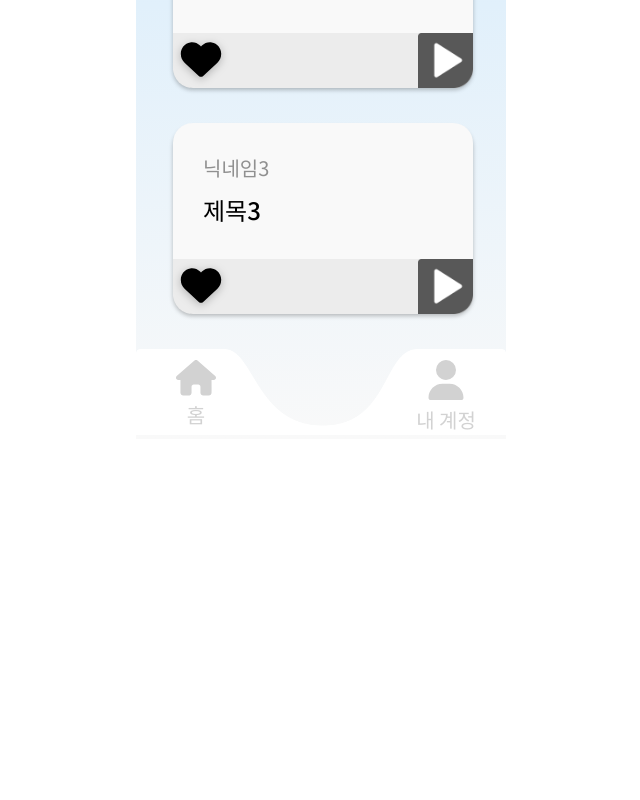
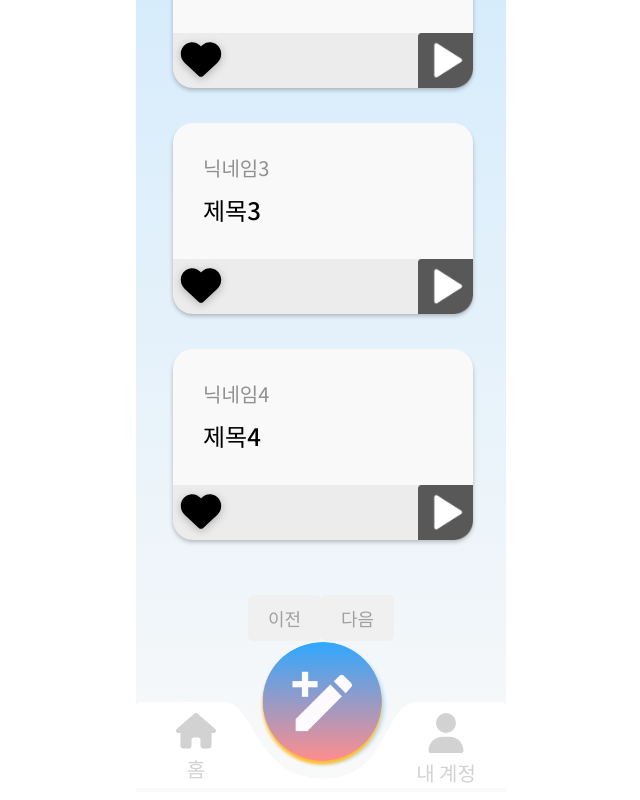
Before and after one commit to yunssup/MalMalMal_FE, a React (Vite) app: page /mainshare in a window 1280 px wide. Shown: the part 869-1669 px from the top of the page, without its empty margins (319-959 px from the left). Before the commit the page ends 1316 px from the top, so only its background shows below. Built offline with nearby package versions, Linux system fonts and the light colour scheme; a small style sheet from the web is missing.

Commit message:
전체 수정중

```diff
--- a/src/component/Mainshare.jsx
+++ b/src/component/Mainshare.jsx
@@ -32,10 +32,13 @@ const Logo = styled.img`
   flex-shrink: 0;
   margin-left: 3%;
 `;
-const Button = styled.button`
+const StyledLink = styled(Link)`
+  text-decoration: none !important;
+`;
+const Button = styled.span`
   display: flex;
-  background-color: transparent; /* 배경색 없애기 */
-  border: none; /* 테두리 없애기 */
+  background-color: transparent;
+  border: none;
 `;
 const ClickButton1 = styled.button`
   border: none;
@@ -208,12 +211,46 @@ const Image1 = styled.img`
   height: 55px;
   flex-shrink: 0;
 `;
+const PrevNextButtons = styled.div`
+  display: flex;
+  justify-content: center;
+  margin-top: 20px;
+
+  button {
+    border: none;
+    padding: 10px 20px;
+    font-size: 18px;
+    background-color: #ff6392;
+    color: #ffffff;
+    border-radius: 5px;
+    cursor: pointer;
+
+    &:disabled {
+      background-color: #f0f0f0;
+      color: #a0a0a0;
+      cursor: not-allowed;
+    }
+  }
+`;
+const ClickButton = styled.button`
+  border: none;
+  background-color: transparent;
+  cursor: pointer;
+  display: flex;
+  align-items: center;
+`;
+
+const Image2 = styled.img`
+  max-width: 130px;
+  max-height: 130px;
+  border-radius: 50%;
+  margin-bottom: -70px;
+  margin-left: 90%;
+  /* align-self: center; */
+`;
 
 export default function Click() {
-  const handleLoginClick = (path) => {
-    console.log("버튼이 클릭되었습니다.");
-  };
-
+  const perPage = 4;
   const mainPostsData = [
     { name: "닉네임1", title: "제목1" },
     { name: "닉네임2", title: "제목2" },
@@ -225,35 +262,36 @@ export default function Click() {
     { name: "닉네임1", title: "제목1" },
     { name: "닉네임2", title: "제목2" },
     { name: "닉네임3", title: "제목3" },
-    // { name: "닉네임4", title: "제목4" },
+    { name: "닉네임4", title: "제목4" },
   ];
+
   const [currentIndex, setCurrentIndex] = useState(0);
 
   const nextPost = () => {
-    if (currentIndex < mainPostsData.length - 1) {
-      setCurrentIndex(currentIndex + 1);
+    if (currentIndex < mainPostsData.length - perPage) {
+      setCurrentIndex(currentIndex + perPage);
     }
   };
 
   const prevPost = () => {
     if (currentIndex > 0) {
-      setCurrentIndex(currentIndex - 1);
+      setCurrentIndex(currentIndex - perPage);
     }
   };
-
-  const currentPost = mainPostsData[currentIndex];
-
+  const handleButtonClick = () => {
+    console.log("버튼 눌림");
+  };
   return (
     <Container>
       <Top>
         <Logo src="/말말말로고.jpg" alt="버튼 이미지" />
         <Button>
-          <Link to="/Mainsns">
+          <StyledLink to="/Mainsns">
             <ClickButton2>소식 나누기</ClickButton2>
-          </Link>
+          </StyledLink>
           <ClickButton1>지역 정보</ClickButton1>
         </Button>
-      </Top>
+      </Top>{" "}
       <Title>인기글</Title>
       <BestMain>
         <Swiper
@@ -279,7 +317,9 @@ export default function Click() {
       </BestMain>
       <Title>전체글</Title>
       <div>
-        {allPostsData.map((data, index) => (
+        {allPostsData
+          .slice(currentIndex, currentIndex + perPage)
+          .map((data, index) => (
             <MainPost key={index}>
               <Name1>{data.name}</Name1>
               <Text1>{data.title}</Text1>
@@ -290,6 +330,22 @@ export default function Click() {
             </MainPost>
           ))}
       </div>
+      <PrevNextButtons>
+        <button onClick={prevPost} disabled={currentIndex === 0}>
+          이전
+        </button>
+        <button
+          onClick={nextPost}
+          disabled={currentIndex >= allPostsData.length - perPage}
+        >
+          다음
+        </button>
+      </PrevNextButtons>
+      <ClickButton onClick={handleButtonClick}>
+        <StyledLink to="/Writeedit">
+          <Image2 src="/글쓰기버튼.png" alt="버튼 이미지" />
+        </StyledLink>
+      </ClickButton>
       <Footer />
     </Container>
   );
--- a/src/component/Mainsns.jsx
+++ b/src/component/Mainsns.jsx
@@ -31,6 +31,9 @@ const Logo = styled.img`
   height: 56.345px;
   flex-shrink: 0;
   margin-left: 3%;
+`;
+const StyledLink = styled(Link)`
+  text-decoration: none !important;
 `;
 const Button = styled.button`
   display: flex;
@@ -209,13 +212,45 @@ const Image1 = styled.img`
   height: 55px;
   flex-shrink: 0;
 `;
+const PrevNextButtons = styled.div`
+  display: flex;
+  justify-content: center;
+  margin-top: 20px;
 
+  button {
+    border: none;
+    padding: 10px 20px;
+    font-size: 18px;
+    background-color: #ff6392;
+    color: #ffffff;
+    border-radius: 5px;
+    cursor: pointer;
+
+    &:disabled {
+      background-color: #f0f0f0;
+      color: #a0a0a0;
+      cursor: not-allowed;
+    }
+  }
+`;
+const ClickButton = styled.button`
+  border: none;
+  background-color: transparent;
+  cursor: pointer;
+  display: flex;
+  align-items: center;
+`;
+
+const Image2 = styled.img`
+  max-width: 130px;
+  max-height: 130px;
+  border-radius: 50%;
+  margin-bottom: -70px;
+  margin-left: 90%;
+  /* align-self: center; */
+`;
 export default function Click() {
-  const handleLoginClick = () => {
-    console.log("로그인 버튼이 클릭되었습니다.");
-    // 로그인 버튼이 클릭되었을 때, 로그인 페이지로 이동
-    history.push("/Login"); // 이동할 경로로 수정해야 함
-  };
+  const perPage = 4;
   const mainPostsData = [
     { name: "닉네임1", title: "제목1" },
     { name: "닉네임2", title: "제목2" },
@@ -227,33 +262,34 @@ export default function Click() {
     { name: "닉네임1", title: "제목1" },
     { name: "닉네임2", title: "제목2" },
     { name: "닉네임3", title: "제목3" },
-    // { name: "닉네임4", title: "제목4" },
+    { name: "닉네임4", title: "제목4" },
   ];
+
   const [currentIndex, setCurrentIndex] = useState(0);
 
   const nextPost = () => {
-    if (currentIndex < mainPostsData.length - 1) {
-      setCurrentIndex(currentIndex + 1);
+    if (currentIndex < mainPostsData.length - perPage) {
+      setCurrentIndex(currentIndex + perPage);
     }
   };
 
   const prevPost = () => {
     if (currentIndex > 0) {
-      setCurrentIndex(currentIndex - 1);
+      setCurrentIndex(currentIndex - perPage);
     }
   };
-
-  const currentPost = mainPostsData[currentIndex];
-
+  const handleButtonClick = () => {
+    console.log("버튼 눌림");
+  };
   return (
     <Container>
       <Top>
         <Logo src="/말말말로고.jpg" alt="버튼 이미지" />
         <Button>
           <ClickButton2>소식 나누기</ClickButton2>
-          <Link to="/Mainshare">
+          <StyledLink to="/Mainshare">
             <ClickButton1>지역 정보</ClickButton1>
-          </Link>
+          </StyledLink>
         </Button>
       </Top>
       <Title>인기글</Title>
@@ -281,7 +317,9 @@ export default function Click() {
       </BestMain>
       <Title>전체글</Title>
       <div>
-        {allPostsData.map((data, index) => (
+        {allPostsData
+          .slice(currentIndex, currentIndex + perPage)
+          .map((data, index) => (
             <MainPost key={index}>
               <Name1>{data.name}</Name1>
               <Text1>{data.title}</Text1>
@@ -292,6 +330,23 @@ export default function Click() {
             </MainPost>
           ))}
       </div>
+      <PrevNextButtons>
+        <button onClick={prevPost} disabled={currentIndex === 0}>
+          이전
+        </button>
+        <button
+          onClick={nextPost}
+          disabled={currentIndex >= allPostsData.length - perPage}
+        >
+          다음
+        </button>
+      </PrevNextButtons>
+      <ClickButton onClick={handleButtonClick}>
+        <StyledLink to="/Writesns">
+          <Image2 src="/글쓰기버튼.png" alt="버튼 이미지" />
+        </StyledLink>
+      </ClickButton>
+
       <Footer />
     </Container>
   );
```
Also changed, not shown: public/글쓰기버튼.png (added). Lines whose indentation alone changed are shown as unchanged.
